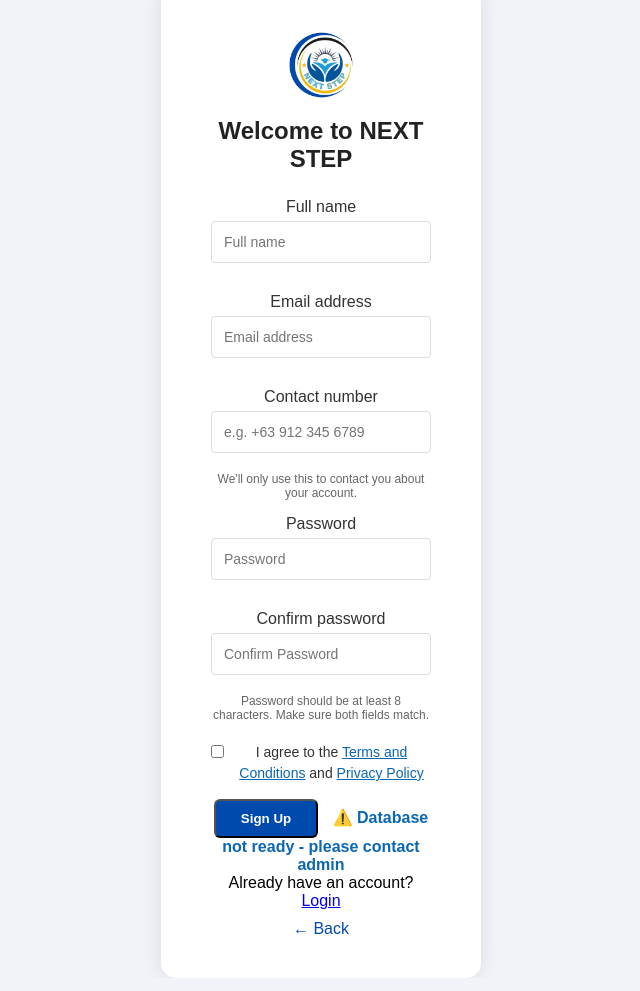
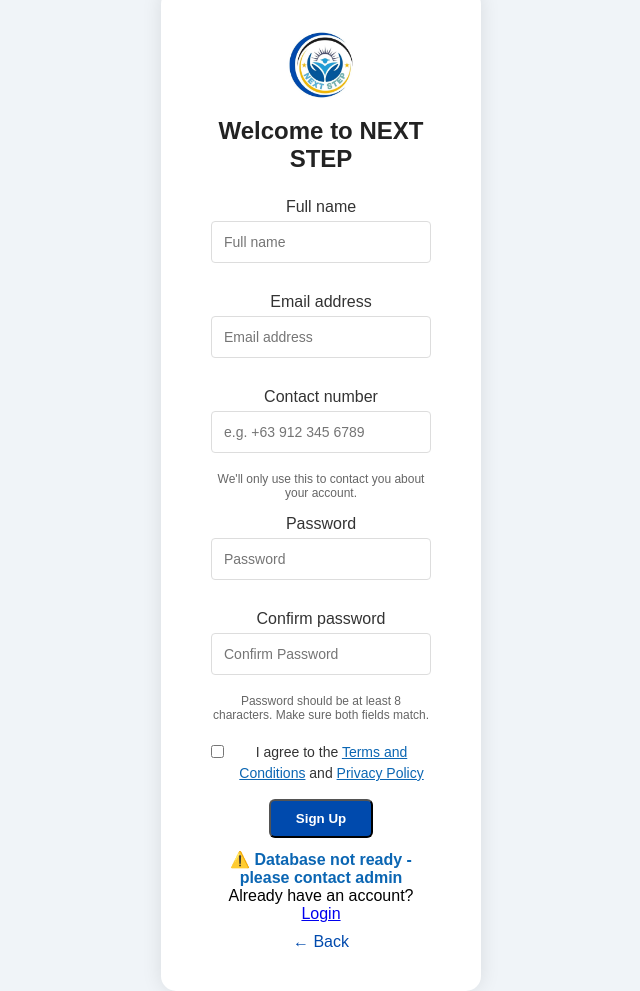
Before and after one commit to Quisyyy/nextstep, a plain HTML site: page signup.html in a window 1280 px wide. Shown: the part 121-1112 px from the top of the page, without its empty margins (319-959 px from the left). Drawn offline with nearby package versions, Linux system fonts and the light colour scheme; no server answers.

Commit message:
Move signup error message below button

```diff
--- a/signup.html
+++ b/signup.html
@@ -124,7 +124,10 @@
 
             <div style="margin-top:8px">
                 <button id="signupBtn" type="submit" class="btn">Sign Up</button>
-                <span id="signupStatus" role="status" aria-live="polite" style="margin-left:10px;color:#0b66b3;font-weight:600"></span>
+            </div>
+
+            <div style="margin-top:12px; min-height: 24px;">
+                <span id="signupStatus" role="status" aria-live="polite" style="color:#0b66b3;font-weight:600;display:block"></span>
             </div>
 
         </form>
```
